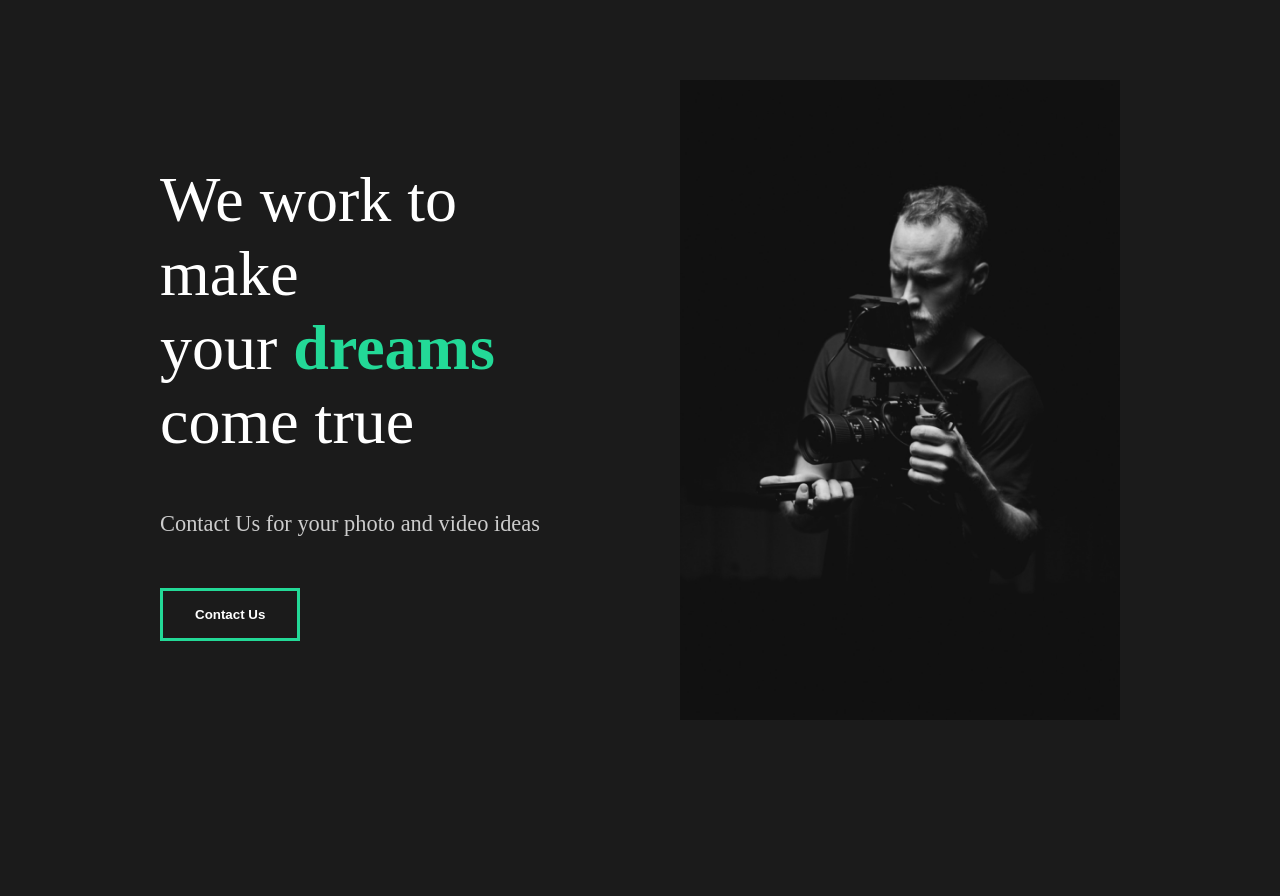
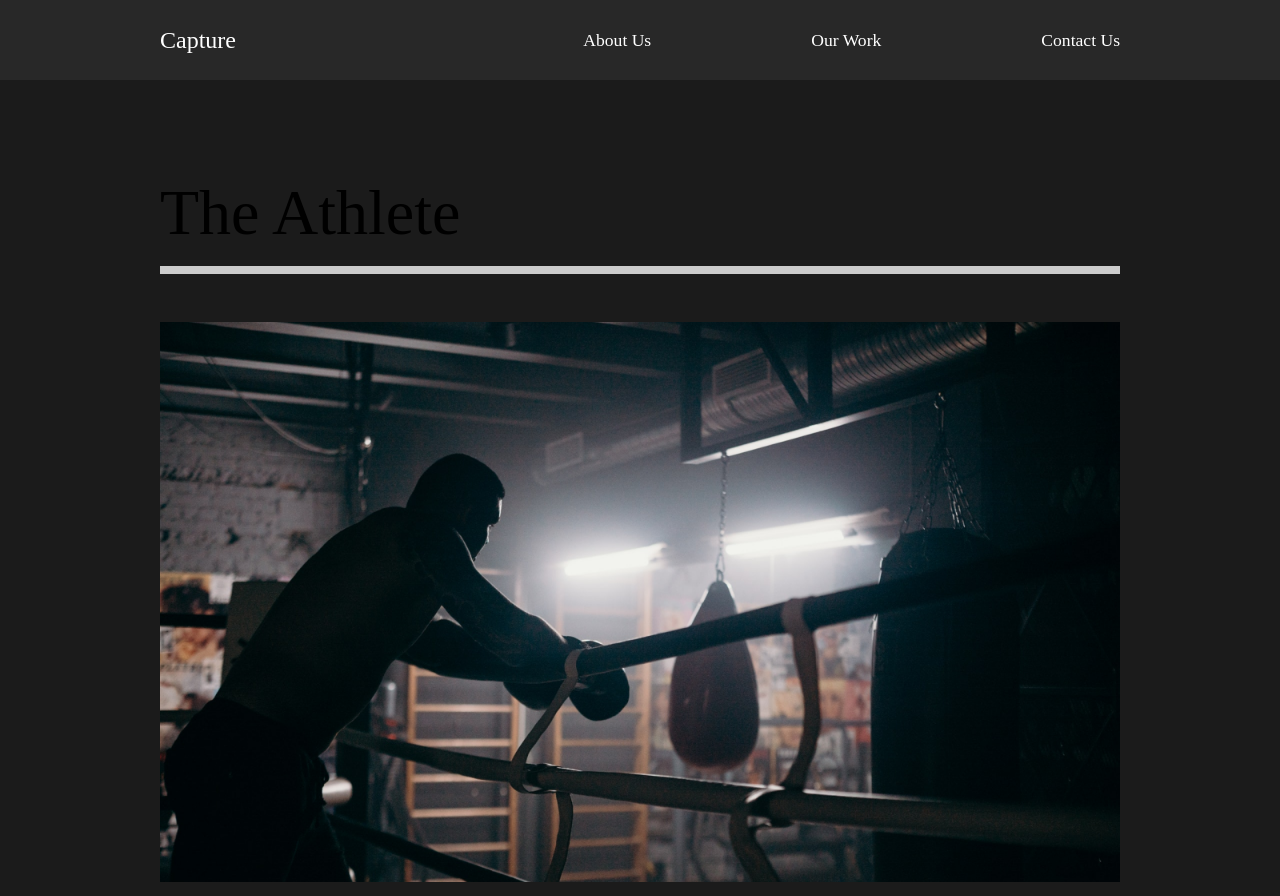
Before and after one commit to mjordanmsci/React-Portfolio-Tutorial, a React (Create React App) app in the folder capture/: page /work in a window 1280 px wide. Shown: the top 896 px of the page. Built offline with nearby package versions, Linux system fonts and the light colour scheme.

Commit message:
Nav Bar and pages
Created and styled Navbar
Created work and contact page
Added content to work page
set up react router dom to navigate links

```diff
--- a/capture/src/App.js
+++ b/capture/src/App.js
@@ -1,12 +1,32 @@
 import React from 'react';
 import AboutUs from './pages/AboutUs';
+// Import Global Style
 import GlobalStyle from './components/GlobalStyle'
+// Import Pages
+import ContactUs from './pages/ContactUs'
+import OurWork from './pages/OurWork';
+import Nav from './components/Nav';
+// Router
+import {Switch, Route} from 'react-router-dom';
+
+
 
 function App() {
   return (
     <div className="App">
       <GlobalStyle />
-      <AboutUs />
+      <Nav />
+      <Switch>
+        <Route path='/' exact>
+          <AboutUs />
+        </Route>
+        <Route path='/work'>
+          <OurWork />
+        </Route>
+        <Route path='/contact'>
+          <ContactUs />
+        </Route>
+      </Switch>
     </div>
   );
 }
--- /dev/null
+++ b/capture/src/components/Nav.js
@@ -0,0 +1,48 @@
+import React from 'react'
+import styled from 'styled-components';
+import {Link} from 'react-router-dom';
+
+const Nav = () => {
+  return (
+    <StyledNav>
+      <h1>
+        <Link to='/' id='logo'>Capture</Link>
+      </h1>
+        <ul>
+          <li><Link to='/'>About Us</Link></li>
+          <li><Link to='/work'>Our Work</Link></li>
+          <li><Link to='/contact'>Contact Us</Link></li>
+        </ul>
+
+    </StyledNav>
+  );
+}
+
+const StyledNav = styled.nav`
+  min-height: 10vh;
+  display: flex;
+  margin: auto;
+  justify-content: space-between;
+  align-items: center;
+  padding: 1rem 10rem;
+  background: #282828;
+  a {
+    color: white;
+    text-decoration: none;
+  }
+  ul {
+    display: flex;
+    list-style: none;
+  }
+  #logo {
+    font-size: 1.5rem;
+    font-weight: lighter;
+  }
+  li {
+    padding-left: 10rem;
+    position: relative;
+  }
+
+`
+
+export default Nav
--- a/capture/src/index.js
+++ b/capture/src/index.js
@@ -2,10 +2,13 @@
 import ReactDOM from 'react-dom';
 import App from './App';
 import reportWebVitals from './reportWebVitals';
+import {BrowserRouter} from 'react-router-dom';
 
 ReactDOM.render(
   <React.StrictMode>
-    <App />
+    <BrowserRouter>
+      <App />
+    </BrowserRouter>
   </React.StrictMode>,
   document.getElementById('root')
 );
--- /dev/null
+++ b/capture/src/pages/ContactUs.js
@@ -0,0 +1,11 @@
+import React from 'react';
+
+const ContactUs = () => {
+  return (
+    <div>
+      <h1>Contact Us</h1>
+    </div>
+  );
+}
+
+export default ContactUs;
--- /dev/null
+++ b/capture/src/pages/OurWork.js
@@ -0,0 +1,61 @@
+import React from 'react';
+import styled from 'styled-components';
+import {Link} from 'react-router-dom';
+// Images
+import athlete from '../img/athlete-small.png';
+import goodtimes from '../img/goodtimes-small.png';
+import theracer from '../img/theracer-small.png';
+
+
+const OurWork = () => {
+  return (
+    <Work>
+      <Movie>
+        <h2>The Athlete</h2>
+        <div className="line"></div>
+        <Link>
+          <img src={athlete} alt="athlete"/>
+        </Link>
+      </Movie>
+      <Movie>
+        <h2>The Racer</h2>
+        <div className="line"></div>
+        <Link>
+          <img src={theracer} alt="the racer"/>
+        </Link>
+      </Movie>
+      <Movie>
+        <h2>Good Times</h2>
+        <div className="line"></div>
+        <Link>
+          <img src={goodtimes} alt="good times"/>
+        </Link>
+      </Movie>
+    </Work>
+    );
+}
+
+const Work = styled.div`
+  min-height: 100vh;
+  overflow: hidden;
+  padding: 5rem 10rem;
+  h2 {
+    padding: 1rem 0rem;
+  }
+`;
+
+const Movie = styled.div`
+  padding-bottom: 10rem;
+  .line {
+    height: 0.5rem;
+    background: #ccc;
+    margin-bottom: 3rem;
+  }
+  img {
+    width: 100%;
+    height: 70vh;
+    object-fit: cover;
+  }
+`;
+
+export default OurWork;
```
